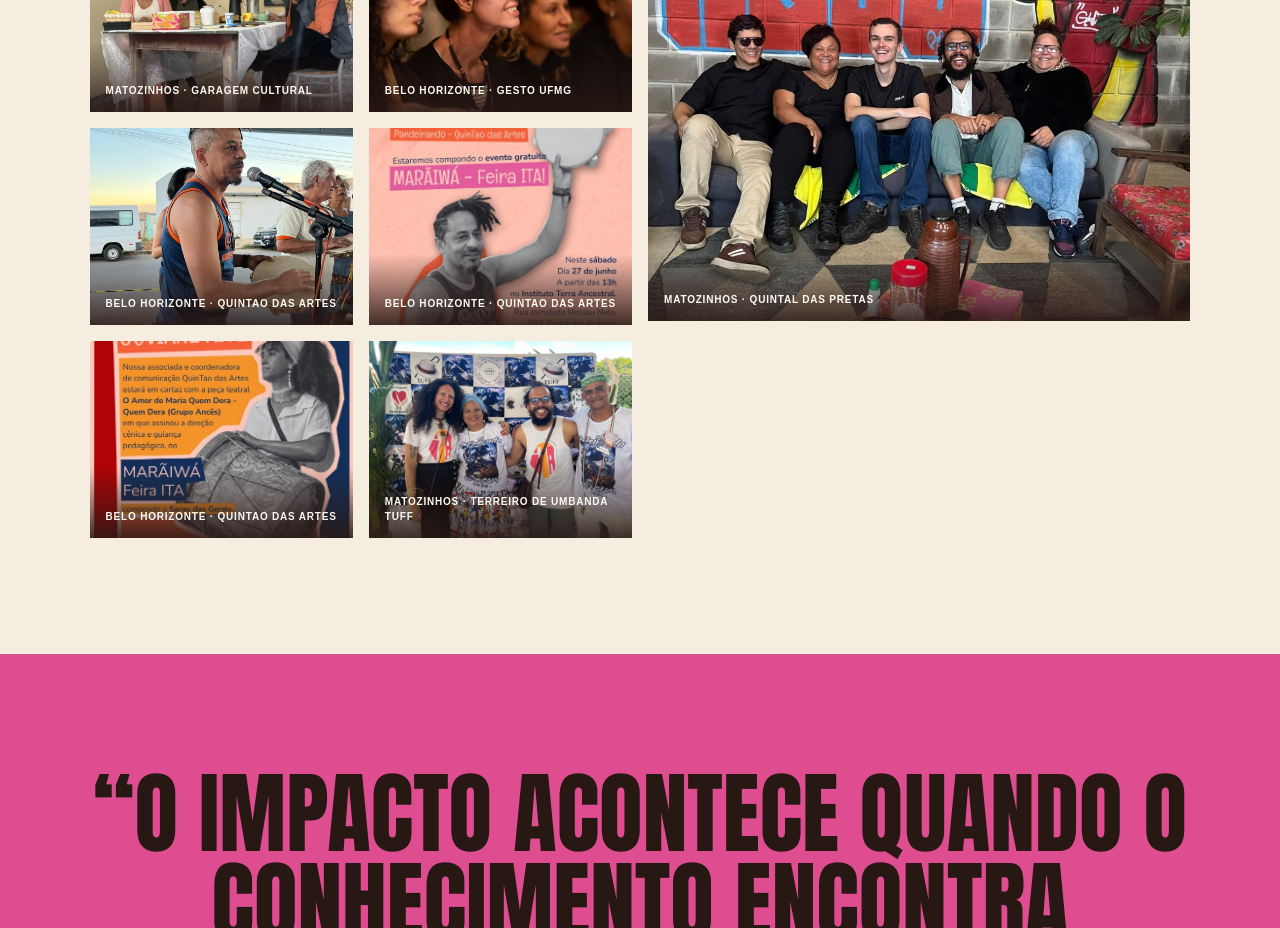
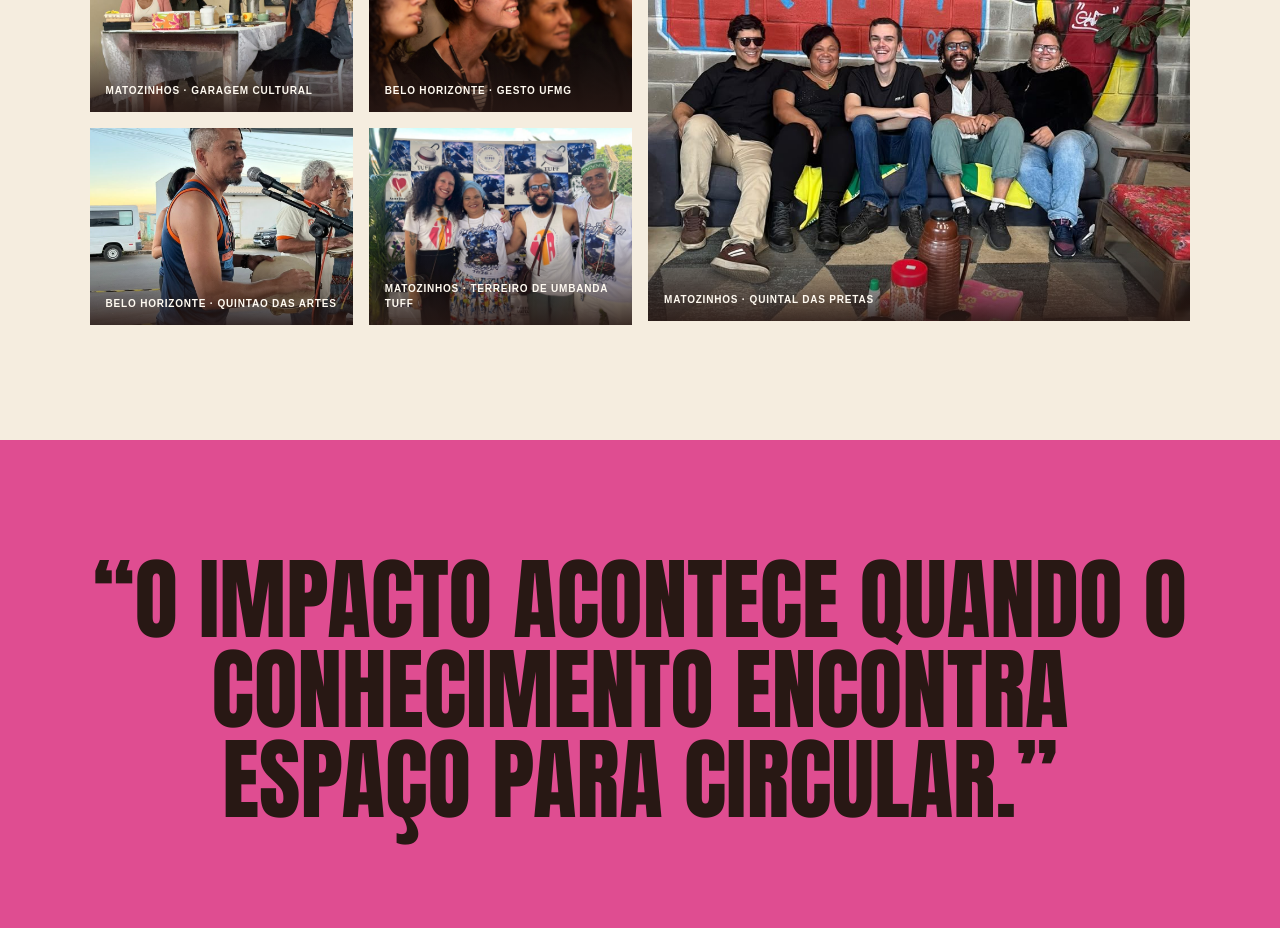
Before and after one commit to thyfanixs/instituto-terra-ancestral, a Next.js app: page /impacto in a window 1280 px wide. Shown: the part 5240-6168 px from the top of the page. Built offline with nearby package versions, Linux system fonts and the light colour scheme.

Commit message:
Remove duas fotos da galeria de impacto

```diff
--- a/app/impacto/page.tsx
+++ b/app/impacto/page.tsx
@@ -43,8 +43,6 @@ const partnershipPhotos = [
   { src: "/images/gallery/parcerias/12.jpg", caption: "Belo Horizonte · GESTO UFMG" },
   { src: "/images/gallery/parcerias/13.jpg", caption: "Matozinhos · Quintal das Pretas" },
   { src: "/images/gallery/parcerias/14.jpg", caption: "Belo Horizonte · QuinTao das Artes" },
-  { src: "/images/gallery/parcerias/15.jpg", caption: "Belo Horizonte · QuinTao das Artes" },
-  { src: "/images/gallery/parcerias/16.jpg", caption: "Belo Horizonte · QuinTao das Artes" },
   { src: "/images/gallery/parcerias/17.jpg", caption: "Matozinhos · Terreiro de Umbanda TUFF" },
 ];
 
```
Also changed, not shown: 1 other file (tests, documents, lock files or other folders).
